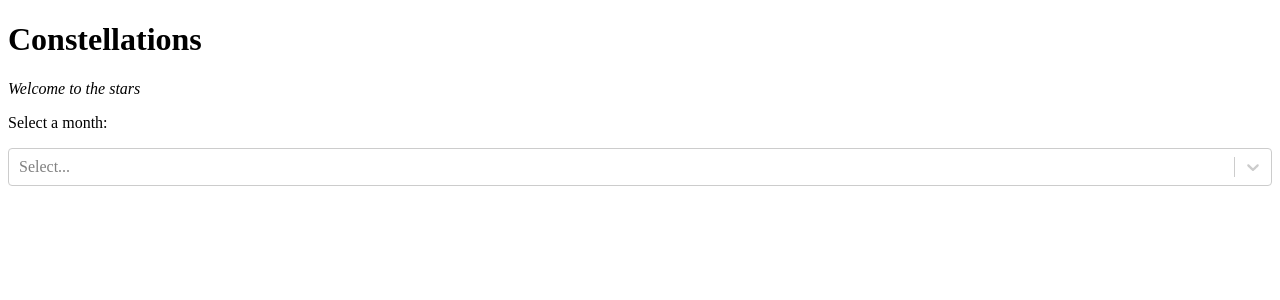
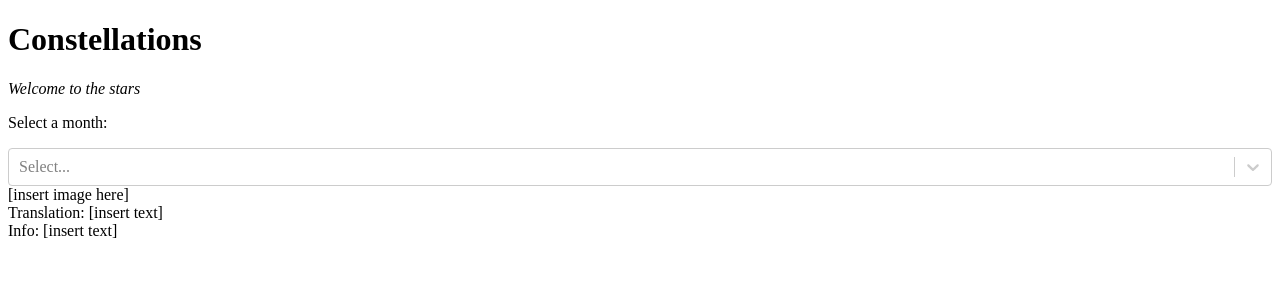
Before and after one commit to RyanJalufka/Constellations, a React (Create React App) app: page / in a window 1280 px wide. Shown: the top 300 px of the page. Built offline with nearby package versions, Linux system fonts and the light colour scheme.

Commit message:
feature: creating basic constellation card component

```diff
--- a/src/App.js
+++ b/src/App.js
@@ -1,6 +1,7 @@
 import React, { Component } from 'react';
 import Header from './components/Header';
 import MonthSelect from './containers/MonthSelect';
+import ConstellationCard from './containers/ConstellationCard';
 
 class App extends Component {
   render() {
@@ -8,9 +9,9 @@ class App extends Component {
       <div className="App">
       <Header />
       <MonthSelect />
+      <ConstellationCard />
       {/*
-      <ConstellationSelect />
-      <ConstellationCard />  */}
+      <ConstellationSelect /> */}
       </div>
     );
   }
--- /dev/null
+++ b/src/containers/ConstellationCard.js
@@ -0,0 +1,18 @@
+import React, { Component } from 'react';
+import { connect } from 'react-redux';
+
+class ConstellationCard extends Component {
+
+    render(){
+        return(
+            <div class="constellation">
+                <div class="constellation-image">[insert image here]</div>
+                <div class="translation">Translation: [insert text]</div>
+                <div class="info">Info: [insert text]</div>
+            </div>
+        );
+
+    }
+}
+
+export default ConstellationCard;
```
Also changed, not shown: 1 other file (tests, documents, lock files or other folders).
